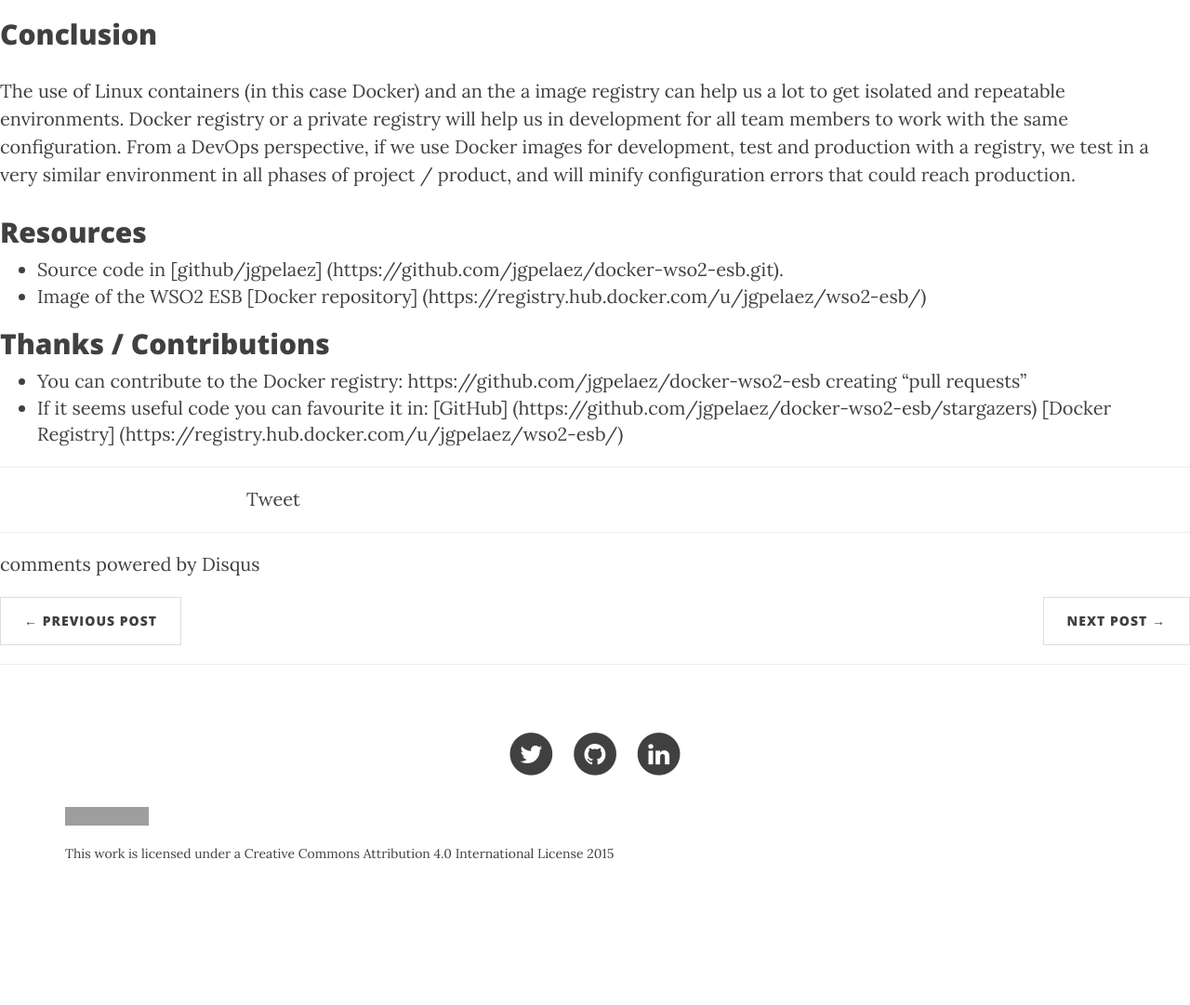
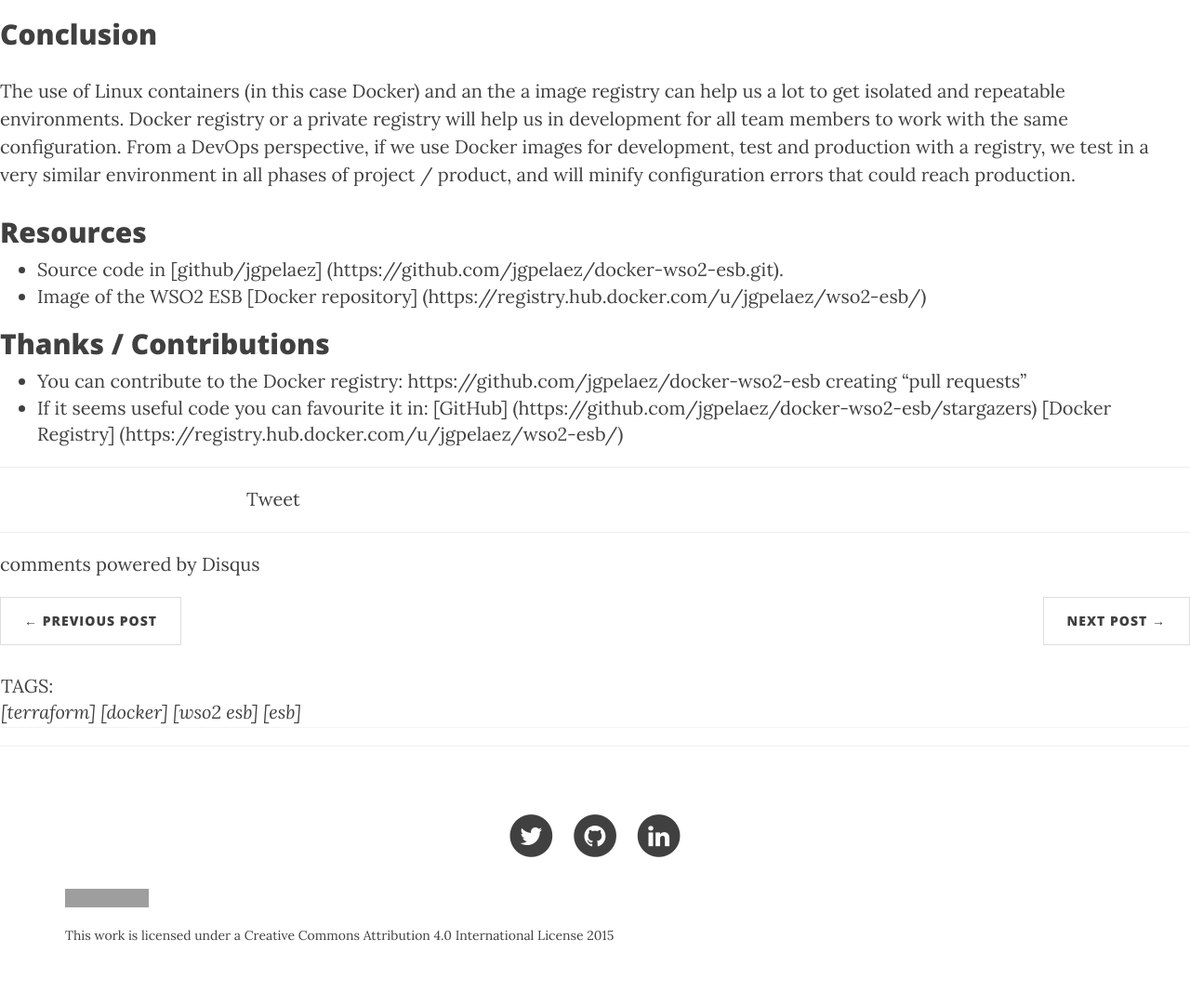
Before and after one commit to Praveen86july/jgpelaez.github.io, a Jekyll site: the page built from _posts/en/posts/2015-07-17-wso2-in-docker-registry-en.md, in a window 1280 px wide. Shown: the whole page at 93% size. Built offline with Jekyll 4.4.1, drawn with Linux system fonts in a browser that asks for light colours; nearby versions of some CDN libraries; Markdown is read by kramdown in place of the engine named in the settings; comment, search, counter and statistics services are not loaded; before the commit the page ends 993 px from its top, so only the background shows below that; grey boxes are pictures that could not be loaded.

Commit message:
added tags page

```diff
--- a/_includes/Copy of style.sass
+++ /dev/null
@@ -1,337 +0,0 @@
-// Variables
-$main: 18
-$line: 30
-
-// Vertical rhythm
-
-=font($size)
-  font-size: #{$size/$main}em
-  line-height: #{$line/$size}
-
-=padding($size,$top:0, $bottom:0, $lateral:0)
-  padding: $top*$line/$size+em $lateral+em $bottom*$line/$size+em
-
-// Main elements
-
-*
-  padding: 0
-  margin: 0 auto
-  list-style-type: none
-  font-weight: normal
-  text-align: justify
-  -webkit-text-size-adjust: none
-
-body
-  font: #{$main/16}em / #{$line/$main}
-  @media screen and (max-width: 400px)
-    font-size: .875em
-
-a
-  color: #156f8f
-  text-decoration: none
-  &:hover
-    color: #0c4255
-    text-decoration: underline
-
-img
-  width: 100%
-
-.article, .nav ul
-  max-width: 300em
-  +padding($main,0,0,1)
-
-h1, h2, hr, .date, .nav, .foot, .bg
-  text-align: center
-
-p
-  +padding($main,1,0)
-
-// Titles
-
-h2
-  position: relative
-  top: .5*$line/25+em
-  +font(25)
-  +padding(25,1,1)
-  font-style: italic
-  color: #666
-  background: linear-gradient(#fff 52%, #e8e8e8 52%, #fff 53.5%)
-  text-shadow: -.2em 0 #fff, .2em 0 #fff, -.1em 0 #fff, .1em 0 #fff
-
-h3
-  +font(21)
-  +padding(21,1,0)
-  color: #888
-
-// Articles list
-
-.list
-  +padding(18,1)
-  h2
-    color: #ccc
-    +font(19)
-    padding: 0
-    margin: $line/19+em 0
-  a
-    +font(20)
-    display: block
-    max-width: 19em
-
-    div
-      +font(13)
-      margin-left: -3em
-      text-align: right
-      width: 2em
-      position: absolute
-      color: #ddd
-
-// Projects list
-
-.project
-  +padding(18,0,3,3)
-
-  li
-    +padding(18,2,0)
-
-  h3
-    +padding(19)
-    +font(19)
-    color: #156f8f
-    text-align: left
-
-  .sub
-    +font(16)
-    +padding(16)
-    color: #999
-    text-align: left
-
-  .img
-    img
-      margin-left: 1em
-      float: right
-      height: 7.3em
-      width: 10em
-      opacity: .8
-      box-shadow: 0 0 6px 0 rgba(0,0,0,0.25)
-
-  .desc
-    +font(17)
-    +padding(17,.5,.5)
-    color: #444
-
-  a
-    text-decoration: none
-
-    &:hover
-      h3
-        color: #0c4255
-        text-decoration: underline
-
-      .sub
-        color: #666
-
-      .desc
-        color: #000
-
-      .img
-        img
-          opacity: .9
-
-
-// Other pages
-
-.date+p:first-letter
-  float: left
-  margin: 0.13em 0.05em 0 -0.05em
-  font-size: 3.333em
-  line-height: 0.75em
-
-sup
-  font-size: 0.8em
-
-.date
-  +padding(19,3,1)
-  +font(19)
-  font-style: italic
-  color: #ccc
-
-p+ul li
-  padding-left: 2em
-  &:before
-    content: "– "
-
-// Head and foot
-
-h1, .bg
-  +font(26)
-  background: #252525 center
-  background-size: cover
-  color: #fff
-  top: 0
-  text-shadow: 0 0 0 #000, 0 0 .3em #000
-  border-top: 2*$line/26+em #191919 solid
-  +padding(26,2,2)
-
-.page h1, .page .bg
-  +padding(26,2.5,2.5)
-
-
-.bg, .nav, .foot
-  position: absolute
-  left: 0
-  width: 100%
-
-.nav, .foot
-  z-index: 1
-
-.nav
-  position: fixed
-  background-color: #191919
-
-  li
-    float: left
-    padding: 0
-    &:first-child a
-      color: #ddd
-  a
-    +padding($main,.5,.5,.5)
-    display: block
-    float: left
-    color: #777
-
-  a:hover, .en .en, .fr .fr
-    color: #fff
-
-  .lang
-    float: right
-
-.en .en, .fr .fr
-  color: #fff
-
-.foot
-  +font(16)
-  +padding(16,1,1)
-  position: absolute
-  color: #ddd
-  background: #fcfcfc
-
-  span, a
-    color: #d0d0d0
-
-  a:hover
-    color: #999
-
-// Code
-
-code
-  font-family: PT Sans, Calibri, Arial, sans
-  color: #4D4E53
-  line-height: 1
-
-pre
-  +padding($main,.5,.5,.75)
-  font-family: monospace, monospace
-  margin: $line/$main/2+em 0 $line/$main/2+em -6px
-  overflow-x: auto
-  background: #f5f5f5
-  counter-reset: line
-  border-left: 6px solid #eee
-  line-height: 0
-  code
-    counter-increment: line
-    +font(18)
-    &:before
-      +font(10)
-      display: block
-      float: left
-      clear: both
-      color: #ddd
-      width: 2em
-      padding: 0
-      font-weight: bold
-      content: counter(line)
-      -webkit-user-select: none
-
-.ge,.gs
-  color: #93a1a1
-
-.nb
-  color: #b58900
-
-.c,.cm,.c1,.sb
-  color: #586e75
-
-.err,.g,.l,.n,.p,.go,.gp,.gt,.ld,.na,.nl,.nn,.nx,.py,.w,.sd,.sh
-  color: #93a1a1
-
-.k,.o,.cp,.cs,.gi,.kn,.kp,.ow
-  color: #859900
-
-.x,.gh,.gu,.kc,.no,.ni,.ne,.se
-  color: #cb4b16
-
-.gd,.m,.s,.mf,.mh,code .mi,code .mo,.sc,.s2,.si,.sx,.s1,.ss,.il
-  color: #2aa198
-
-.gr,.kt,.sr
-  color: #dc322f
-
-.kd,.kr,.nc,.nd,.nf,.nt,.nv,.bp,.vc,.vg,.vi
-  color: #268bd2
-
-// Marginalias
-
-@media screen and (min-width: 1000px)
-  .as:after
-    content: "*"
-    color: #DDD
-  .br
-    display: none
-
-  .mar
-    +font(14)
-    font-style: italic
-    position: absolute
-    left: 58%
-    right: 1em
-    margin-left: 17em
-    max-width: 16em
-    text-align: left
-    color: #e0e0e0
-
-    &:before
-      content: "* "
-
-    &:after
-      content: "."
-
-    code, a
-      color: #ccc
-      font-style: normal
-
-    a:hover
-      color: #aaa
-
-#instantclick
-  display: none
-
-// LaTeX logo
-
-.latex
-  letter-spacing: .8px
-  sup, sub
-    position: relative
-    vertical-align: 0
-    text-transform: uppercase
-
-.latex sup
-  bottom: .15em
-  margin-left: -0.36em
-  margin-right: -0.15em
-  font-size: 0.85em
-
-.latex sub
-  top: .25em
-  margin-left: -0.1667em
-  margin-right: -0.125em
-  font-size: 1em
--- /dev/null
+++ b/_includes/pager.html
@@ -0,0 +1,12 @@
+   <ul class="pager">
+       {% if page.previous.url %}
+       <li class="previous">
+           <a href="{{ page.previous.url | prepend: site.baseurl | replace: '//', '/' }}" data-toggle="tooltip" data-placement="top" title="{{page.previous.title}}">&larr; Previous Post</a>
+       </li>
+       {% endif %}
+       {% if page.next.url %}
+       <li class="next">
+           <a href="{{ page.next.url | prepend: site.baseurl | replace: '//', '/' }}" data-toggle="tooltip" data-placement="top" title="{{page.next.title}}">Next Post &rarr;</a>
+       </li>
+       {% endif %}
+   </ul>
--- /dev/null
+++ b/_includes/tags-footer.html
@@ -0,0 +1,15 @@
+ {% if page.tags.size > 0 %}
+<br/>
+	<div class="panel">
+TAGS:
+        	<div class="tags">
+     {% for post_tag in page.tags %}
+		<i>
+     	<a href="/tags#{{ post_tag }}-ref">[{{ post_tag }}]</a>
+		</i>
+     {% endfor %}
+          	</div>
+ {% else %}
+     {% assign tags_content = '' %}
+     </div>
+ {% endif %}
--- a/_layouts/post.html
+++ b/_layouts/post.html
@@ -38,19 +38,8 @@ comments: true
 
                 <hr>
 {% include comments.html %}
-                <ul class="pager">
-                    {% if page.previous.url %}
-                    <li class="previous">
-                        <a href="{{ page.previous.url | prepend: site.baseurl | replace: '//', '/' }}" data-toggle="tooltip" data-placement="top" title="{{page.previous.title}}">&larr; Previous Post</a>
-                    </li>
-                    {% endif %}
-                    {% if page.next.url %}
-                    <li class="next">
-                        <a href="{{ page.next.url | prepend: site.baseurl | replace: '//', '/' }}" data-toggle="tooltip" data-placement="top" title="{{page.next.title}}">Next Post &rarr;</a>
-                    </li>
-                    {% endif %}
-                </ul>
-
+{% include pager.html %}
+{% include tags-footer.html %}
             </div>
         </div>
     </div>
--- a/_posts/en/posts/2015-08-27-terraform-aws-wso2-esb-docker-sample.md
+++ b/_posts/en/posts/2015-08-27-terraform-aws-wso2-esb-docker-sample.md
@@ -7,6 +7,7 @@ author: "Juan Carlos G. Peláez"
 comments: true
 header-img: "media/background/plane-clouds.jpg"
 tags: [terraform, aws, docker, wso2 esb, esb]
+tagsEn: [terraform, aws, docker, wso2 esb, esb]
 ---
 
 One of the good practices in a data center or a cloud infrastructure is to manage the [infrastructure as code]
--- a/_posts/es/posts/2015-07-17-wso2-in-docker-registry-es.md
+++ b/_posts/es/posts/2015-07-17-wso2-in-docker-registry-es.md
@@ -5,6 +5,7 @@ subtitle:   ""
 date:       2015-07-11 12:00:00
 author:     "Juan Carlos G. Peláez"
 comments: true
+tags: [terraform, docker, wso2 esb, esb]
 ---
 
 ## Introducción
```
Also changed, not shown: _layouts/tags.html (added, +54 -0 lines), _posts/en/pages/2015-08-30-tags.md (added, +7 -0 lines), _posts/en/posts/2015-07-17-wso2-in-docker-registry-en.md (+1 -1 lines).
